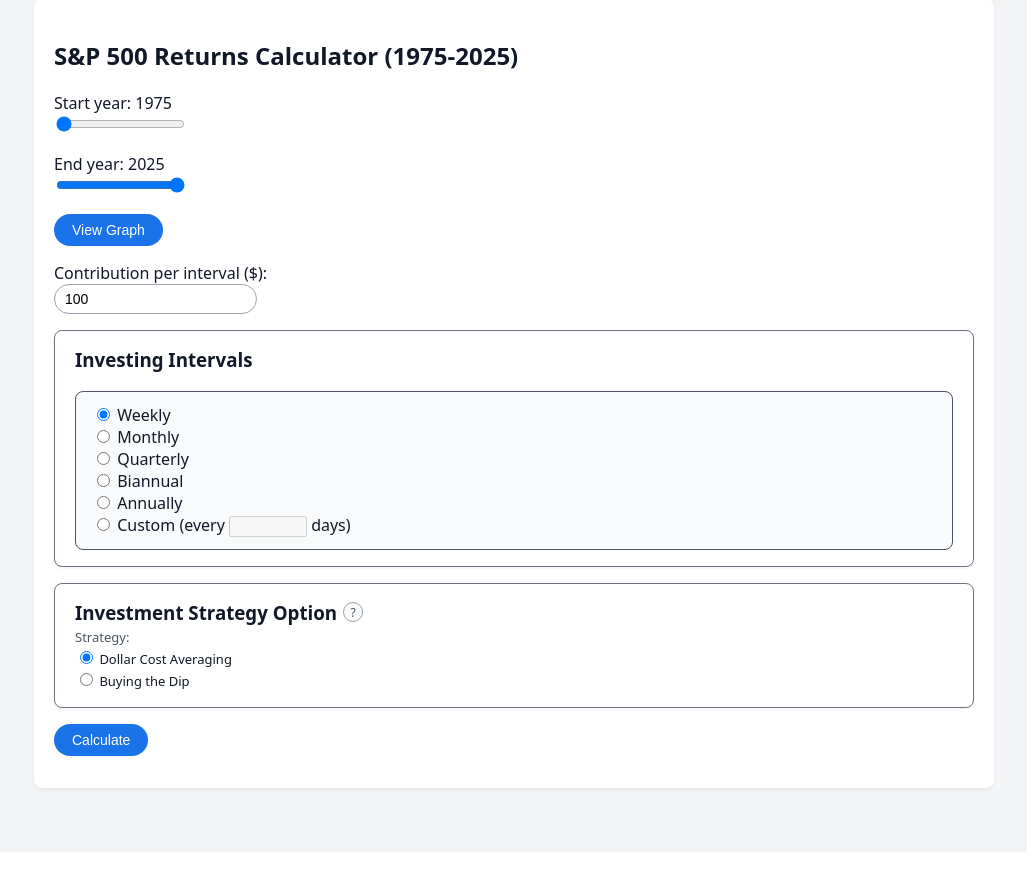
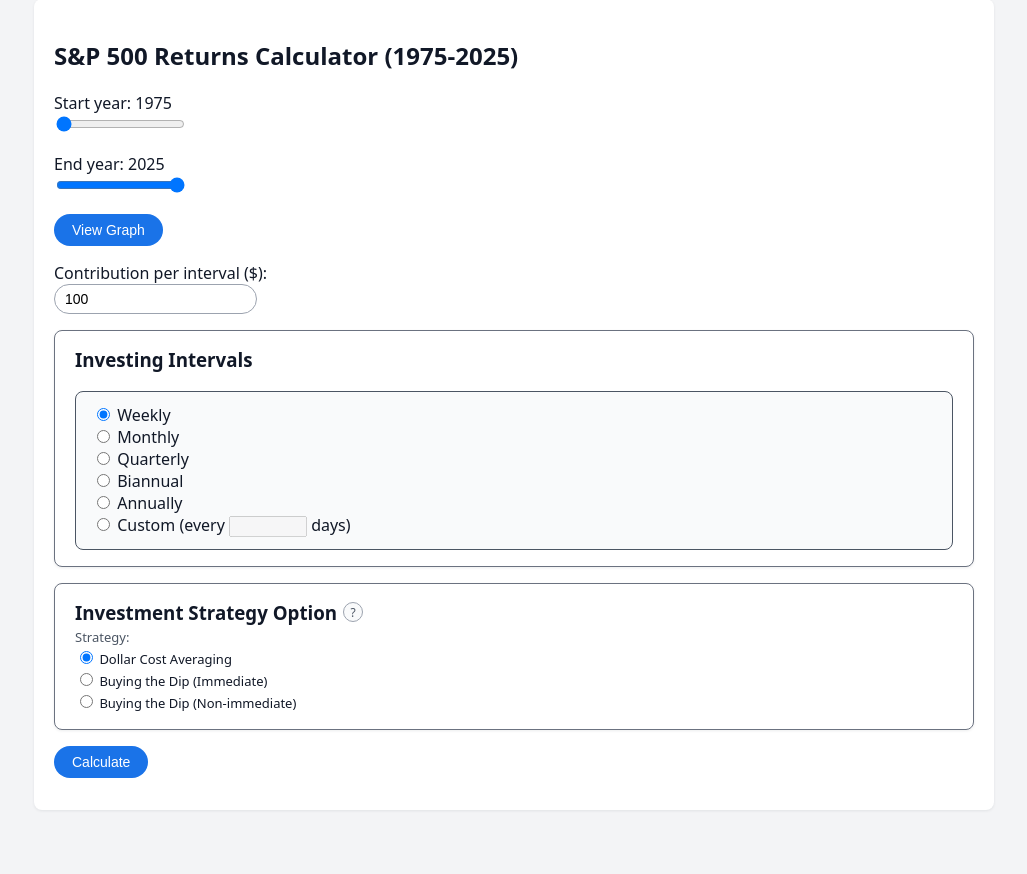
Before and after one commit to dustint121/Market-Return-Calc-Interface, a Flask app: page / in a window 1280 px wide. Shown: the part 78-952 px from the top of the page, without its empty margins (126-1153 px from the left). Before the commit the page ends 869 px from the top, so only its background shows below. Run offline with Flask 3, Linux system fonts and the light colour scheme.

Commit message:
For page1, added functionality for a 'Buy the Dip - NonImmediate' strategy that looks over the interval for the dip threshold being crossed to invest.

```diff
--- a/app.py
+++ b/app.py
@@ -39,7 +39,7 @@ def api_returns():
     custom_days = int(data.get("custom_days") or 0)
 
     # strategy and dip threshold
-    strategy = data.get("strategy", "dca")  # "dca" or "buy_the_dip"
+    strategy = data.get("strategy", "dca")  # "dca", "buy_the_dip", "buy_the_dip_non_immediate"
     dip_threshold_pct = float(data.get("dip_threshold_pct") or 0.0)  # e.g. 2 for -2%
 
     df = fetch_SP500_index_data_yf(start_year=start_year, end_year=end_year)
@@ -65,8 +65,7 @@ def api_returns():
     shares_owned = 0.0
     intervals = []
 
-    # For both strategies: the date when the next contribution becomes available
-    # Start at the first trading day
+    # Start at first trading day
     if df.empty:
         return jsonify({
             "total_invested": 0.0,
@@ -81,18 +80,20 @@ def api_returns():
 
     next_contribution_date = df["Date"].iloc[0]
 
-    # For buy-the-dip: cash that has accumulated but not yet invested
+    # For dip strategies: accumulated cash not yet invested
     accumulated_cash = 0.0
-    prev_close = None  # previous trading day's close, for dip detection
+    prev_close = None  # previous trading day's close, for “immediate” dip detection
+
+    # Precompute a Series for easier date-based lookup
+    df = df.reset_index(drop=True)
 
     for _, row in df.iterrows():
         date = row["Date"]
         price = float(row["Close"])
 
-        # 1) If we are on or past the next contribution date, add one contribution
+        # 1) Contribution becomes available on/after next_contribution_date
         if date >= next_contribution_date:
             if strategy == "dca":
-                # invest immediately on each contribution date
                 invest_amount = contribution
                 shares = invest_amount / price
                 shares_owned += shares
@@ -105,18 +106,18 @@ def api_returns():
                     "shares": round(shares, 6),
                     "strategy": "dca",
                 })
-            else:  # buy_the_dip – only *add* cash now, don't necessarily invest
+            else:
+                # both dip strategies: accumulate cash at each interval
                 accumulated_cash += contribution
-                total_invested += contribution  # money committed and available
+                total_invested += contribution
             # schedule next contribution
             next_contribution_date = next_contribution_date + pd.Timedelta(days=step)
 
-        # 2) For buy-the-dip, check EVERY trading day for a dip vs previous close
+        # 2A) Immediate buy-the-dip: check only vs previous trading day's close
         if strategy == "buy_the_dip":
             if prev_close is not None and dip_threshold_pct > 0 and accumulated_cash > 0:
                 change_pct = (price - prev_close) / prev_close * 100.0
-                dip_level = -abs(dip_threshold_pct)  # e.g. -2 means -2%
-
+                dip_level = -abs(dip_threshold_pct)
                 if change_pct <= dip_level:
                     invest_amount = accumulated_cash
                     shares = invest_amount / price
@@ -132,41 +133,77 @@ def api_returns():
                         "percent_change_vs_prev": round(change_pct, 2),
                     })
 
-        # 3) update prev_close at end of each trading day
+        # 2B) Non-immediate buy-the-dip: look back over the interval window
+        if strategy == "buy_the_dip_non_immediate":
+            if dip_threshold_pct > 0 and accumulated_cash > 0:
+                # Look back up to 'step' calendar days before current date
+                window_start = date - pd.Timedelta(days=step)
+                mask = (df["Date"] >= window_start) & (df["Date"] < date)
+                window = df.loc[mask]
+
+                dipped = False
+                worst_change = None
+
+                # If there aren't enough days, this window will just be shorter; that's fine.
+                for _, prev_row in window.iterrows():
+                    prev_price = float(prev_row["Close"])
+                    if prev_price == 0:
+                        continue
+                    change_pct = (price - prev_price) / prev_price * 100.0
+                    if worst_change is None or change_pct < worst_change:
+                        worst_change = change_pct
+
+                if worst_change is not None:
+                    dip_level = -abs(dip_threshold_pct)
+                    if worst_change <= dip_level:
+                        invest_amount = accumulated_cash
+                        shares = invest_amount / price
+                        shares_owned += shares
+                        accumulated_cash = 0.0
+                        dipped = True
+
+                        intervals.append({
+                            "date": date.strftime("%Y-%m-%d"),
+                            "buy_price": round(price, 2),
+                            "contribution": round(invest_amount, 2),
+                            "shares": round(shares, 6),
+                            "strategy": "buy_the_dip_non_immediate",
+                            "worst_change_in_window": round(worst_change, 2),
+                            "window_days": step,
+                        })
+
+        # 3) update prev_close for “immediate” dip strategy
         prev_close = price
 
     final_price = float(df.iloc[-1]["Close"])
 
-    # If using buy-the-dip and there is leftover cash, treat it as a final interval
-    if strategy == "buy_the_dip" and accumulated_cash > 0:
+    # If using a dip strategy and there is leftover cash, add a final “uninvested” interval
+    if strategy in ("buy_the_dip", "buy_the_dip_non_immediate") and accumulated_cash > 0:
         intervals.append({
             "date": df["Date"].iloc[-1].strftime("%Y-%m-%d"),
-            "buy_price": None,               # no actual buy price
+            "buy_price": None,
             "contribution": round(accumulated_cash, 2),
-            "shares": 0.0,                   # not invested
-            "strategy": "buy_the_dip_uninvested",
+            "shares": 0.0,
+            "strategy": f"{strategy}_uninvested",
             "percent_change_vs_prev": None,
         })
-        # accumulated_cash is already included in total_invested; do NOT change shares_owned
+
     if strategy == "dca":
         final_value = shares_owned * final_price
-        total_return = final_value - total_invested
-        total_return_pct = (total_return / total_invested * 100) if total_invested > 0 else 0.0
-    else:  # buy_the_dip
+    else:
+        # invested shares + any leftover accumulated_cash
         final_value = shares_owned * final_price + accumulated_cash
-        total_return = final_value - total_invested
-        total_return_pct = (total_return / total_invested * 100) if total_invested > 0 else 0.0
 
-    # compute per-interval final value and profit
+    total_return = final_value - total_invested
+    total_return_pct = (total_return / total_invested * 100) if total_invested > 0 else 0.0
+
     for it in intervals:
         if it["shares"] > 0:
             it["final_value"] = round(it["shares"] * final_price, 2)
             it["profit"] = round(it["final_value"] - it["contribution"], 2)
         else:
-            # uninvested cash: final value equals contribution, profit = 0
             it["final_value"] = round(it["contribution"], 2)
             it["profit"] = 0.0
-
 
     return jsonify({
         "total_invested": round(total_invested, 2),
--- a/templates/page1.html
+++ b/templates/page1.html
@@ -68,8 +68,13 @@
           <strong>DCA</strong>: Invest the same amount at each interval regardless of market moves.
         </div>
         <div>
-          <strong>Buying the Dip</strong>: Add cash each interval but only invest when the S&amp;P 500
+          <strong>Buying the Dip (Immediate)</strong>: Add cash each interval but only invest when the S&amp;P 500
           falls at least the chosen % vs the previous trading day; all accumulated cash is used on dip days.
+        </div>
+        <div>
+          <strong>Buying the Dip (Non-immediate)</strong>: Add cash each interval but only invest when the S&amp;P 500
+          falls at least the chosen % vs the worst price in the lookback window (e.g. 7 days if 'week' is selected);
+          all accumulated cash is used on dip days.
         </div>
       </div>
 
@@ -82,7 +87,11 @@
           </label><br>
           <label style="font-size: 13px;">
             <input type="radio" name="strategy" value="buy_the_dip">
-            Buying the Dip
+            Buying the Dip (Immediate)
+          </label><br>
+          <label style="font-size: 13px;">
+            <input type="radio" name="strategy" value="buy_the_dip_non_immediate">
+            Buying the Dip (Non-immediate)
           </label>
         </div>
 
@@ -126,7 +135,7 @@
             <tr>
               <th style="border-bottom: 1px solid #d1d5db; text-align: left; padding: 4px 6px;">#</th>
               <th style="border-bottom: 1px solid #d1d5db; text-align: left; padding: 4px 6px;">Date</th>
-              <th style="border-bottom: 1px solid #d1d5db; text-align: right; padding: 4px 6px;">Index</th>
+              <th style="border-bottom: 1px solid #d1d5db; text-align: right; padding: 4px 6px;">Index value</th>
               <th style="border-bottom: 1px solid #d1d5db; text-align: right; padding: 4px 6px;">Contribution</th>
               <th style="border-bottom: 1px solid #d1d5db; text-align: right; padding: 4px 6px;">Shares</th>
               <th style="border-bottom: 1px solid #d1d5db; text-align: right; padding: 4px 6px;">Final value</th>
@@ -245,9 +254,9 @@
   if (strategyRadios && dipWrapper && dipInput) {
     strategyRadios.forEach(r => {
       r.addEventListener('change', () => {
-        if (r.value === 'buy_the_dip' && r.checked) {
+        if ((r.value === 'buy_the_dip' || r.value === 'buy_the_dip_non_immediate') && r.checked) {
           dipWrapper.style.display = 'block';
-        } else if (r.value === 'dca' && r.checked) {
+        } else if (r.checked && r.value === 'dca') {
           dipWrapper.style.display = 'none';
         }
       });
@@ -258,9 +267,10 @@
     e.preventDefault();
     const interval = document.querySelector('input[name="interval"]:checked').value;
     const strategy = document.querySelector('input[name="strategy"]:checked').value;
-    const dipThreshold = strategy === 'buy_the_dip'
-      ? parseFloat((dipInput && dipInput.value) || '0')
-      : 0;
+    const dipThreshold =
+      (strategy === 'buy_the_dip' || strategy === 'buy_the_dip_non_immediate')
+        ? parseFloat((dipInput && dipInput.value) || '0')
+        : 0;
 
     const payload = {
       start_year: parseInt(startSlider.value),
```
